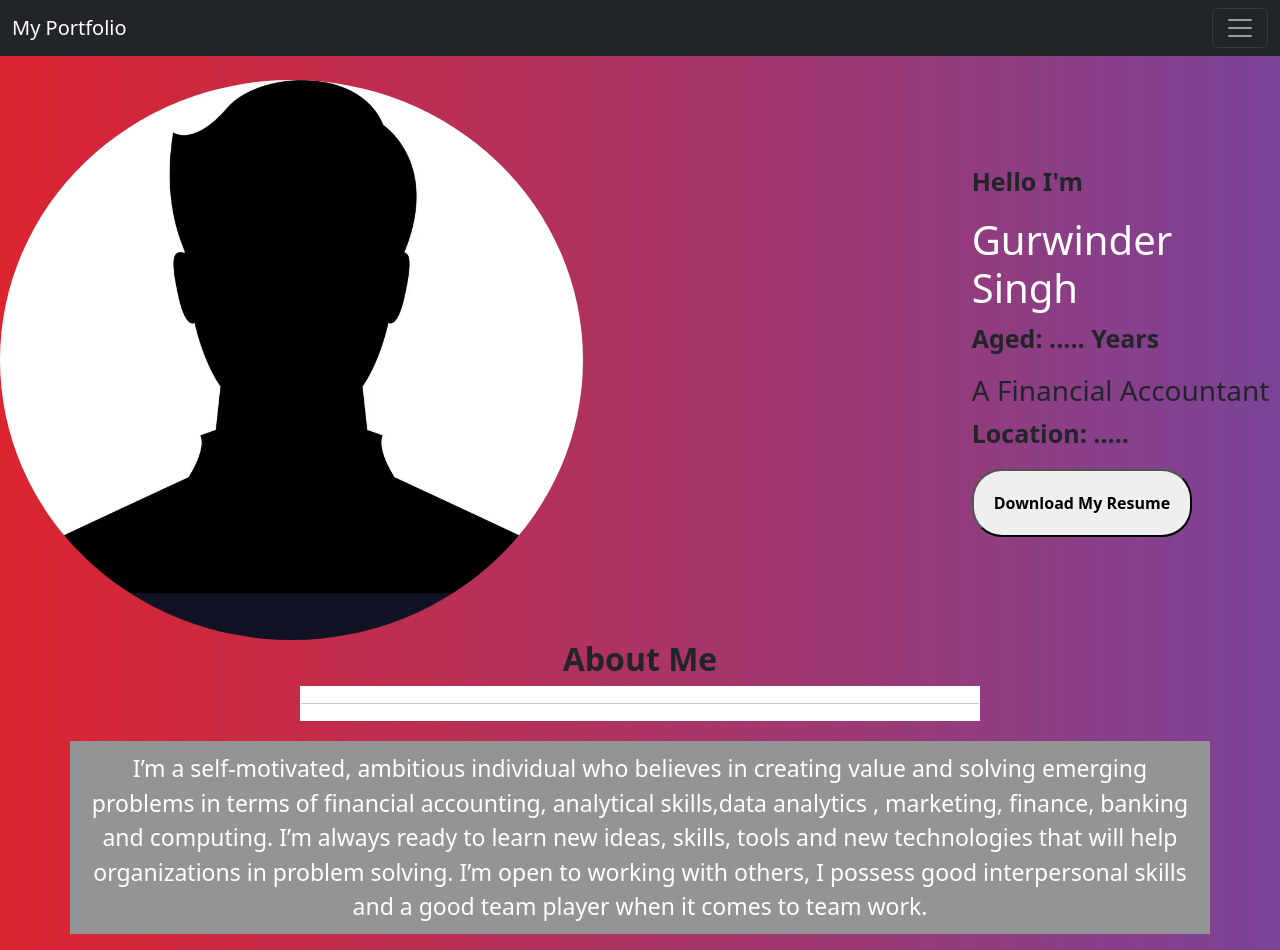
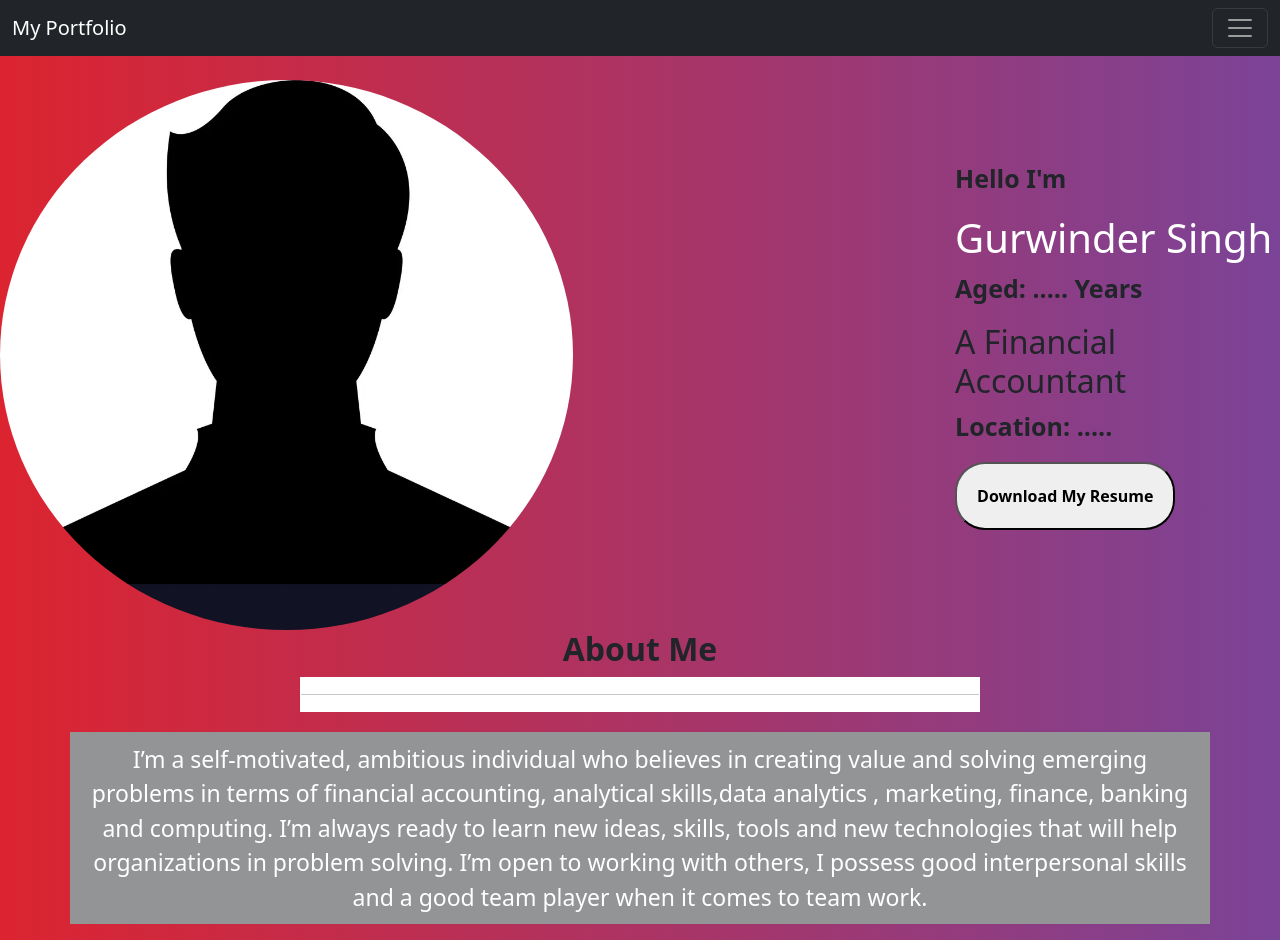
Before and after one commit to Kaburu12/Gurwinder-Singh-portfolio, a plain HTML site: page index.html in a window 1280 px wide. Drawn offline with nearby package versions, Linux system fonts and the light colour scheme.

Commit message:
style the home-page fonts

```diff
--- a/index.html
+++ b/index.html
@@ -15,7 +15,7 @@
             <p>Hello I'm</p>
             <h1>Gurwinder Singh</h1>
             <p>Aged: ..... Years</p>
-            <h3>A Financial Accountant</h3>
+            <h2>A Financial Accountant</h2>
             <p>Location: .....</p>
             <div class="btn-2"><a id="btn-2" href="#" download><button id="btn-2">Download My Resume</button> </a> </div>
         </div>
```
